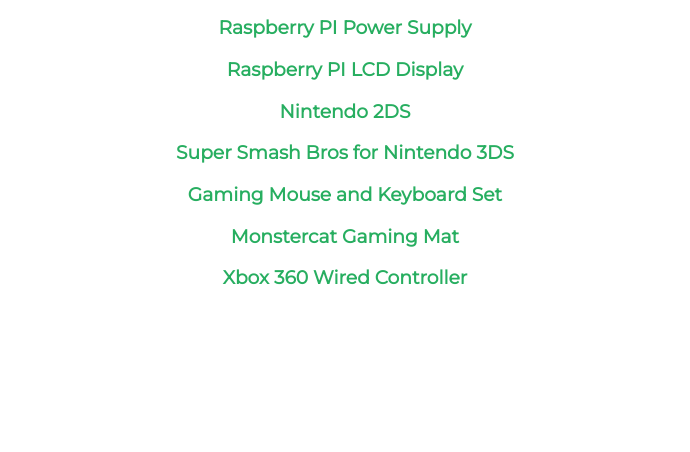
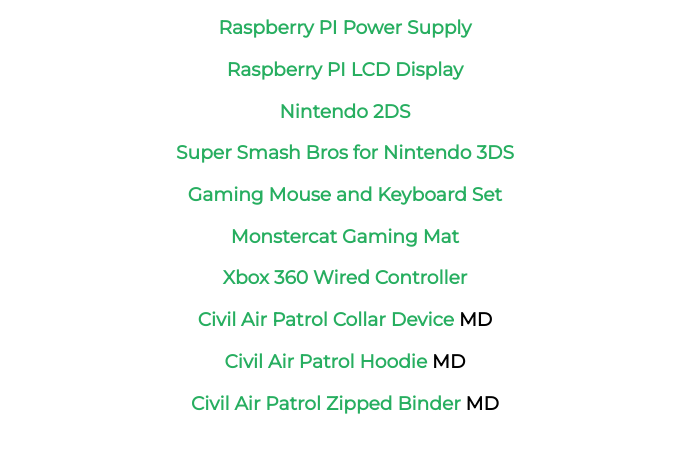
Before and after one commit to aeckerman/wishlist, a plain HTML site: page index.html in a window 1280 px wide. Shown: the part 94-546 px from the top of the page, without its empty margins (295-985 px from the left). Drawn offline with Linux system fonts and the light colour scheme.

Commit message:
Update index.html

```diff
--- a/index.html
+++ b/index.html
@@ -32,6 +32,15 @@
 				<span>
 					<h3><a href="http://www.ebay.com/itm/like/152168052733?lpid=82&chn=ps&ul_noapp=true">Xbox 360 Wired Controller</a></h3>
 				</span>
+				<span>
+					<h3><a href="https://www.vanguardmil.com/products/civil-air-patrol-mirror-finish-cap-collar-device">Civil Air Patrol Collar Device</a> MD</h3>
+				</span>
+				<span>
+					<h3><a href="https://www.vanguardmil.com/products/civil-air-patrol-hooded-ash-grey-fleece-leisure-sweatshirt?variant=1153420736">Civil Air Patrol Hoodie</a> MD</h3>
+				</span>
+				<span>
+					<h3><a href="https://www.vanguardmil.com/products/civil-air-patrol-zippered-binder">Civil Air Patrol Zipped Binder</a> MD</h3>
+				</span>
 		</center>
 	</body>
 </html>
```
